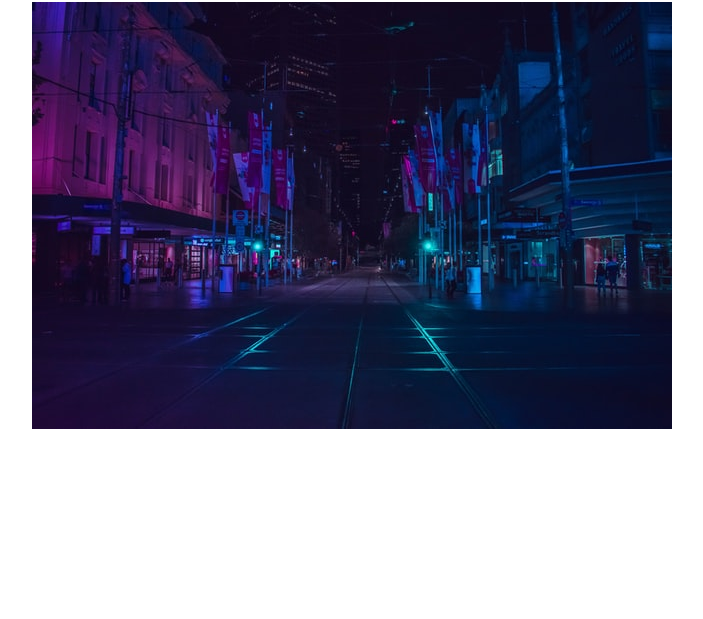
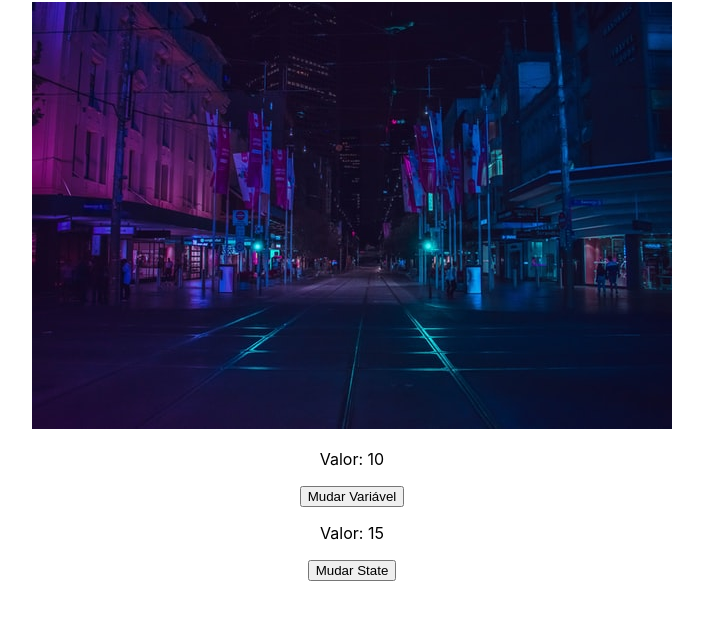
Before and after one commit to EdiGaliani/learningReactJs, a React (Create React App) app in the folder 3_avancando/: page / in a window 1280 px wide. Shown: the part 511-1130 px from the top of the page, without its empty margins (288-991 px from the left). Built offline with nearby package versions, Linux system fonts and the light colour scheme.

Commit message:
Using the useState

```diff
--- a/3_avancando/src/App.js
+++ b/3_avancando/src/App.js
@@ -1,5 +1,6 @@
 import './App.css';
 import City from './assets/city.jpg';
+import ManageData from './components/ManageData';
 
 function App() {
   return (
@@ -15,6 +16,7 @@ function App() {
       <div>
         <img src={City} alt="Cidade" />
       </div>
+      <ManageData />
     </div>
   );
 }
--- /dev/null
+++ b/3_avancando/src/components/ManageData.jsx
@@ -0,0 +1,18 @@
+import React from 'react';
+import { useState } from 'react';
+
+const ManageData = () => {
+    const [number, setNumber] = useState(15);
+
+    let someData = 10;
+  return (
+    <div>
+        <p>Valor: {someData}</p>
+        <button onClick={() => someData = 15}>Mudar Variável</button>
+        <p>Valor: {number}</p>
+        <button onClick={() => setNumber(25)}>Mudar State</button>
+    </div>
+  )
+}
+
+export default ManageData;
```
